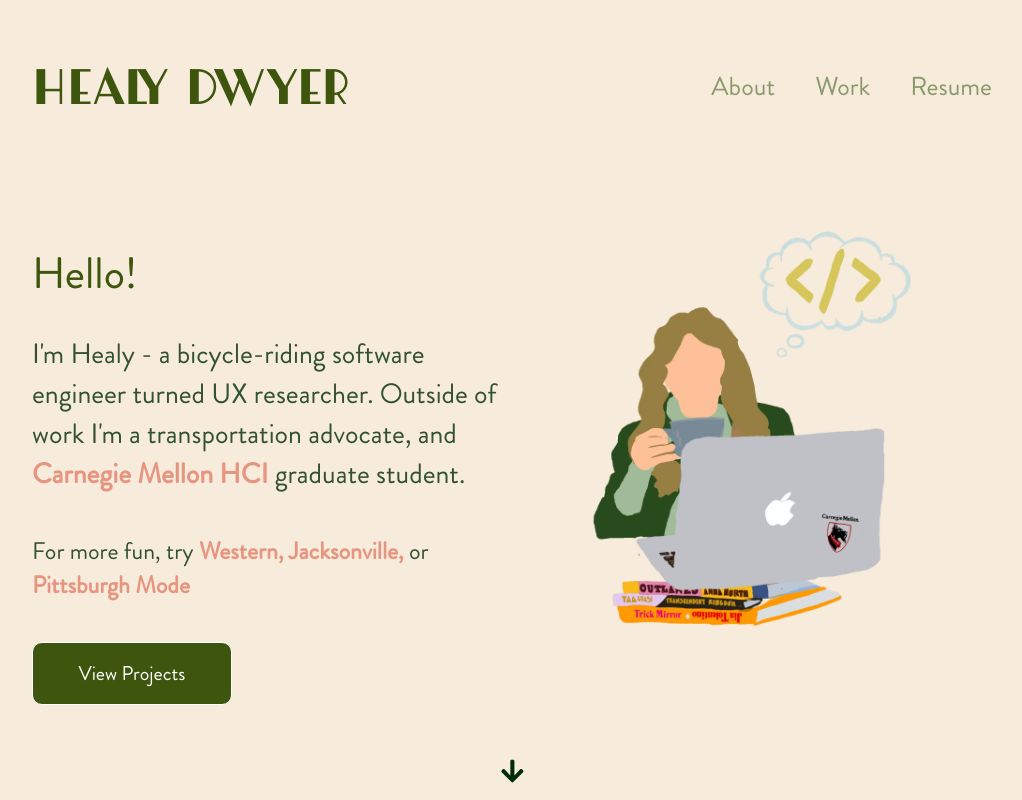
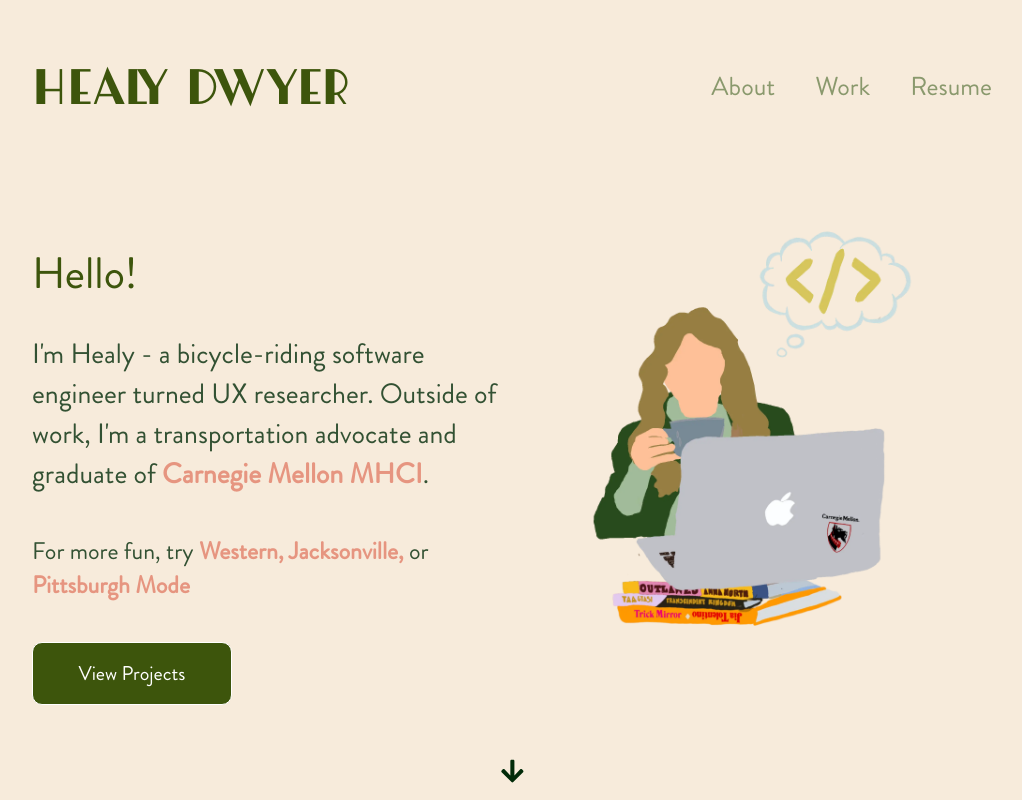
Before and after one commit to healydwya/healydwya.github.io, a React (Create React App) app: page / in a window 1280 px wide. Shown: the top 800 px of the page, without its empty margins (128-1150 px from the left). Built offline with nearby package versions, Linux system fonts and the light colour scheme.

Commit message:
updated for graduation!!

```diff
--- a/src/About.js
+++ b/src/About.js
@@ -9,7 +9,7 @@ function About(props) {
         <img src={bike} className="App-logo" alt="logo" />
         <div className="col">
           <p> With <b>five years of experience</b> as a UX researcher + software engineer, speaking the language of <b> highly technical users and products</b> is my <b>superpower</b>.</p>
-          <p>After working in industry for four years, I decided to pursue a master's degree in <b>Human-Computer Interaction</b> at <b>Carnegie Mellon University</b>. Throughout this intense, year-long program I've deepened the rigor of my research practice and gained exposure to broader perspectives, training, and robots, of course! </p>
+          <p>After working in industry for four years, I decided to pursue a master's degree in <b>Human-Computer Interaction</b> at <b>Carnegie Mellon University</b>. Throughout this intense, year-long program I deepened the rigor of my research practice and gained exposure to broader perspectives, training, and robots, of course! </p>
           <p> Outside of work and school, I founded a transportation advocacy organization called <a href="http://instagram.com/bikeduval" target="_blank" rel="noreferrer"> Bike Duval </a>, served as the president of the <a href="https://www.facebook.com/bpacfriends" target="_blank" rel="noreferrer">Jacksonville Bicycle and Pedestrian Advisory Committee </a>, and previously volunteered my skills doing React Native development for the app <a href="http://bikelaneuprising.com" target="_blank" rel="noreferrer"> Bike Lane Uprising. </a> </p>
           <p> You can usually find me biking with pals, camping, or playing fetch with my big fluffy dog, Otis.</p>
         </div>
--- a/src/Home.js
+++ b/src/Home.js
@@ -41,7 +41,7 @@ class Home extends React.Component {
                         {this.state.theme === 'jags' &&
                             <h1> DUUUUUVAL </h1>
                         }
-                        <p> I'm Healy - a bicycle-riding software engineer turned UX researcher. Outside of work I'm a transportation advocate, and <a rel="noreferrer" target="_blank" className="bounce" href="https://www.hcii.cmu.edu/academics/mhci">Carnegie Mellon HCI</a> graduate student. </p>
+                        <p> I'm Healy - a bicycle-riding software engineer turned UX researcher. Outside of work, I'm a transportation advocate and graduate of <a rel="noreferrer" target="_blank" className="bounce" href="https://www.hcii.cmu.edu/academics/mhci"> Carnegie Mellon MHCI</a>. </p>
                         <p className="small-text"> For more fun, try <a className="mode" onClick={(e) => this.changeTheme('cowgirl', e)} href="/"> Western, </a> <a className="mode" onClick={(e) => this.changeTheme('jags', e)} href="/"> Jacksonville, </a>  or <a className="mode" onClick={(e) => this.changeTheme('steelers', e)} href="/"> Pittsburgh Mode </a> </p>
                         {this.state.theme === 'cowgirl' &&
                             <Link to="/work" className="link-body">
```
